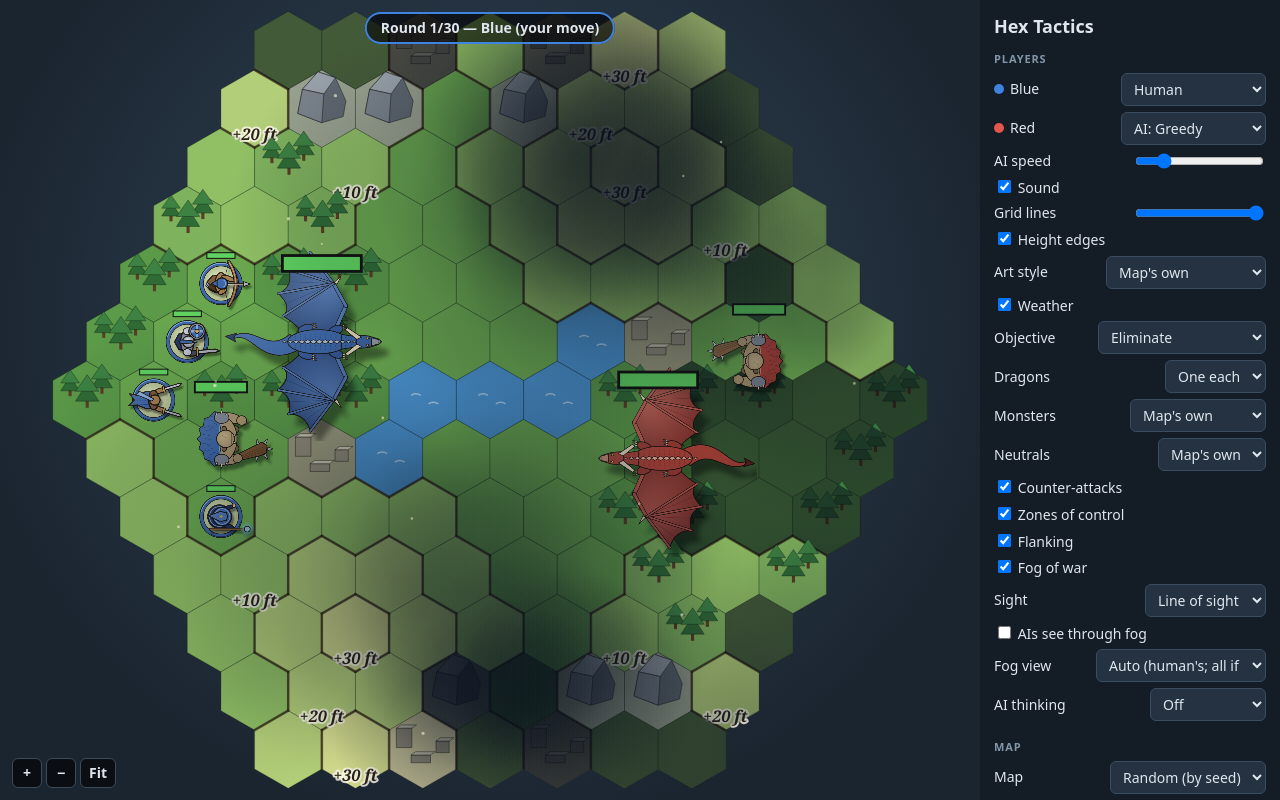
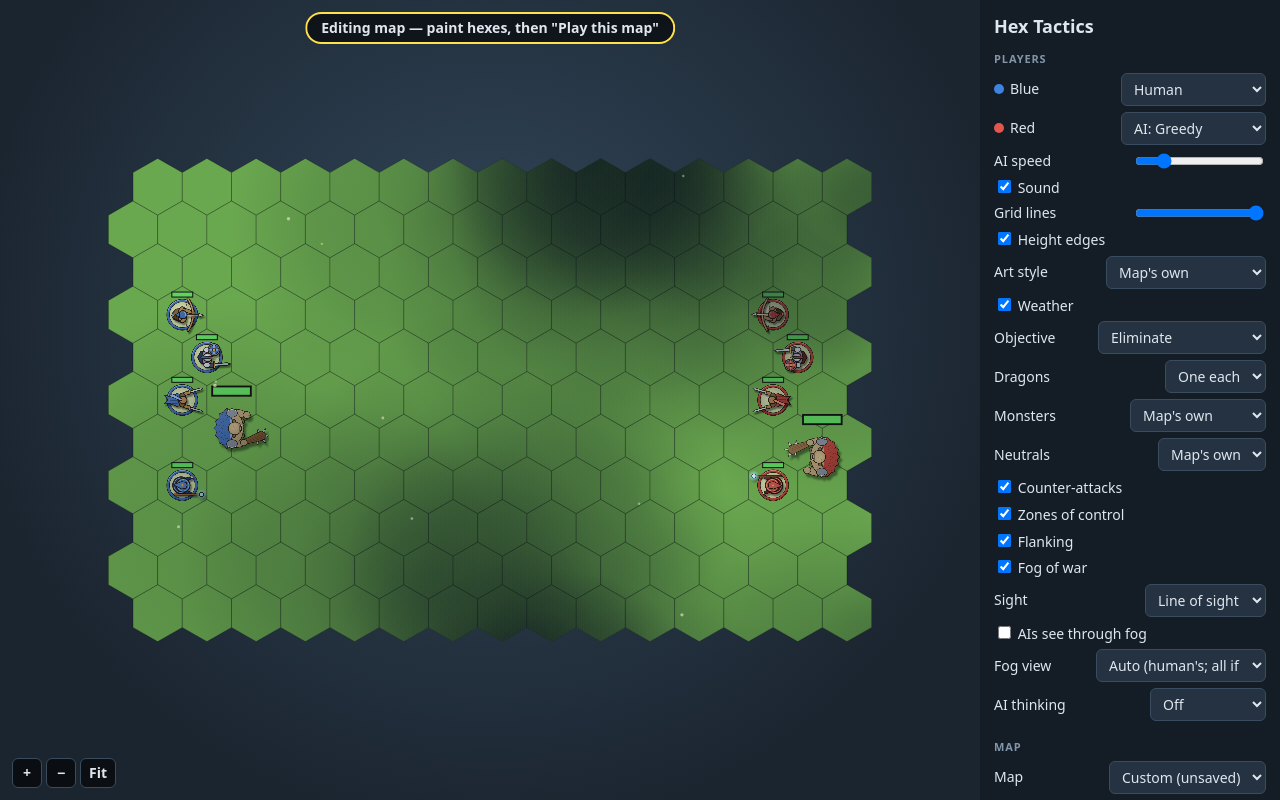
Before and after one commit to kentskinner/hex-tactics, a website with bundled scripts: page index.html in a window 1280 px wide. Built offline with nearby package versions, Linux system fonts and the light colour scheme; animation ran at ten frames a second; files whose address does not match are found by name.

Commit message:
Drop random maps from the browser game; open on the last map played
The arena still plays on generated maps. A first visit opens on Stonebridge.

```diff
--- a/index.html
+++ b/index.html
@@ -86,9 +86,7 @@
   <section>
     <h2>Map</h2>
     <label>Map <select id="mapSel"></select></label>
-    <label>Seed <input id="seed" type="number" value="1" min="1"></label>
-    <label title="Size of random maps (hexes from the centre to the edge).">Size <select id="size"><option value="6">Standard (127 hexes)</option><option value="9">Large (271)</option><option value="12">Huge (469)</option><option value="16">Vast (817)</option></select></label>
-    <div class="row"><button id="new">Restart</button><button id="rand">Random map</button></div>
+    <div class="row"><button id="new">Restart</button></div>
     <div class="row"><button id="edit">Edit map</button></div>
   </section>
   <section id="editor" hidden>
--- a/src/main.js
+++ b/src/main.js
@@ -1,5 +1,5 @@
 // Browser UI: human input, AI turn loop, animation, and the map editor. All rules live in engine.js.
-import { generateMap, mapFromData, mapToData, mapProblem, rectBoard } from './mapgen.js';
+import { mapFromData, mapToData, mapProblem, rectBoard } from './mapgen.js';
 import * as E from './engine.js';
 import { AIS } from './ai/index.js';
 import { Renderer } from './render.js';
@@ -17,7 +17,8 @@ let state, ais = [null, null];
 let gen = 0;            // bumped on every new game so stale async work can bail out
 let busy = false;       // an animation or AI turn is in progress
 let sel = null, reach = null, undo = null, hover = null;
-let custom = null;      // map data (see mapgen.js) when playing a hand-made map; null = random seed
+let custom = null;      // the map being played, as map data (see mapgen.js); set once the first map has loaded
+const FIRST_MAP = 'stonebridge';   // the map a first visit opens on
 let editing = false;    // editor is open; state.map is the working copy
 let obs = null;         // what the player at the screen may know: state, minus unseen enemies under fog
 let lastSeen = [new Map(), new Map()];   // per team: enemy id -> where it was last seen
@@ -70,7 +71,7 @@ function applyArt() {
 function newGame() {
   gen++;
   busy = false;
-  const map = custom ? mapFromData(custom) : generateMap(Math.max(1, Math.floor(+$('seed').value) || 1), +$('size').value || 6);
+  const map = mapFromData(custom);
   state = E.createGame(map, { fog: !editing && $('fog').checked, sight: $('sight').value, flank: $('flank').checked, counters: $('counters').checked, zoc: $('zoc').checked,
     mode: editing ? 'eliminate' : $('mode').value, dragons: editing ? 'none' : $('dragons').value,
     monsters: editing || $('monsters').value === 'none' ? [] : $('monsters').value === 'cave' ? E.PACKS.cave : undefined,
@@ -86,7 +87,7 @@ function newGame() {
   R.pad = editing ? 2 : 0;
   R.layout(state.map);
   $('log').textContent = '';
-  log(custom ? `New game on ${custom.name ? `map "${custom.name}"` : 'unsaved custom map'}` : `New game on map seed ${state.map.seed}`);
+  log(`New game on ${custom.name ? `map "${custom.name}"` : 'unsaved custom map'}`);
   refresh();
   if (!editing) pump();
 }
@@ -168,8 +169,6 @@ function updateFog() {
 function refresh() {
   const b = $('banner');
   updateFog();
-  $('seed').disabled = !!custom;
-  $('size').disabled = !!custom;
   if (editing) {
     Object.assign(view, { selected: null, reach: null, reachCells: null, destCells: null, targets: new Set(), hoverTargets: new Set(), threat: null, sight: null });
     const cell = hover && E.cellAt(state.map, hover);
@@ -732,7 +731,6 @@ async function refreshMapList() {
   try { names = await (await fetch('api/maps')).json(); } catch { /* server without the maps API */ }
   const s = $('mapSel');
   s.textContent = '';
-  s.add(new Option('Random (by seed)', '#random'));
   // Label each saved map with its size, e.g. "greenvale — Vast (839)".
   const sizes = await Promise.all(names.map(async (n) => {
     try { return (await (await fetch('maps/' + encodeURIComponent(n) + '.json')).json()).cells.length; } catch { return 0; }
@@ -740,7 +738,7 @@ async function refreshMapList() {
   const sizeName = (c) => (c < 200 ? 'Standard' : c < 350 ? 'Large' : c < 600 ? 'Huge' : 'Vast');
   names.forEach((n, i) => s.add(new Option(sizes[i] ? n + ' — ' + sizeName(sizes[i]) + ' (' + sizes[i] + ')' : n, n)));
   if (custom && !names.includes(custom.name)) s.add(new Option('Custom (unsaved)', '#custom'));
-  s.value = custom ? (names.includes(custom.name) ? custom.name : '#custom') : '#random';
+  if (custom) s.value = names.includes(custom.name) ? custom.name : '#custom';
   return names;
 }
 
@@ -787,19 +785,9 @@ async function openSavedMap(name) {
   refreshMapList();
 }
 
-function useRandomMap() {
-  custom = null;
-  R.backdrop = null;
-  setEditing(false);
-  store('map', '');
-  newGame();
-  refreshMapList();
-}
-
 $('mapSel').addEventListener('change', (ev) => {
   const v = ev.target.value;
-  if (v === '#random') useRandomMap();
-  else if (v !== '#custom') openSavedMap(v).catch(() => log(`Could not load map "${v}"`));
+  if (v !== '#custom') openSavedMap(v).catch(() => log(`Could not load map "${v}"`));
 });
 
 // ---- Editor ----
@@ -853,7 +841,6 @@ $('edArt').addEventListener('change', () => {
 });
 
 function enterEdit() {
-  if (!custom) custom = mapToData(state.map);          // start from the generated map
   setEditing(true);
   $('edName').value = custom.name || '';
   $('edCeiling').checked = !!custom.ceiling;
@@ -1191,15 +1178,9 @@ $('zoomIn').addEventListener('click', () => R.zoomBy(1.25));
 $('zoomOut').addEventListener('click', () => R.zoomBy(0.8));
 $('zoomFit').addEventListener('click', () => R.fit());
 $('new').addEventListener('click', () => { if (editing) setEditing(false); newGame(); });
-$('rand').addEventListener('click', () => {
-  $('seed').value = 1 + Math.floor(Math.random() * 99999);
-  useRandomMap();
-});
-$('seed').addEventListener('change', () => { if (!custom) newGame(); });
 $('fogView').addEventListener('change', () => { sel = reach = null; refresh(); });
 if (store('aiView')) $('aiView').value = store('aiView');
 $('aiView').addEventListener('change', (ev) => { store('aiView', ev.target.value); refresh(); });
-$('size').addEventListener('change', () => { if (!custom) newGame(); });
 for (const id of ['fog', 'sight', 'counters', 'zoc', 'flank', 'mode', 'dragons', 'monsters', 'wild']) $(id).addEventListener('change', () => { if (!editing) newGame(); });
 window.addEventListener('pointerdown', unlock);
 window.addEventListener('keydown', unlock);
@@ -1219,18 +1200,27 @@ setEnabled($('sound').checked);
 $('sound').addEventListener('change', (ev) => { setEnabled(ev.target.checked); store('sound', ev.target.checked ? 'on' : 'off'); });
 $('end').addEventListener('click', endTurn);
 $('undo').addEventListener('click', undoMove);
-window.addEventListener('resize', () => R.layout(state.map));
+window.addEventListener('resize', () => { if (state) R.layout(state.map); });
+
+// Open the map played last time, or the first map; with no saved maps at all, the editor on a blank board.
+async function start() {
+  const names = await refreshMapList().catch(() => []);
+  const last = store('map');
+  for (const name of [last, FIRST_MAP, names[0]]) {
+    if (!name || !names.includes(name)) continue;
+    try { return await openSavedMap(name); } catch (e) { console.warn(`could not open map "${name}"`, e); }
+  }
+  custom = rectBoard(15, 11);
+  R.backdrop = null;
+  enterEdit();
+  $('edMsg').textContent = 'No saved maps found: paint one here and save it.';
+}
 
 setEditing(false);
-newGame();
 R.loadTokens().catch((e) => console.warn('token art not loaded', e));
-(function frame() {
+start().then(() => (function frame() {
   R.draw(obs || state, view);
   requestAnimationFrame(frame);
-})();
-refreshMapList().then((names) => {
-  const last = store('map');
-  if (last && names.includes(last)) return openSavedMap(last);
-}).catch((e) => console.warn('could not restore last map', e));
+})());
 
 window.game = { get state() { return state; }, view, E, AIS, setBackdrop };   // handy for poking around in the console
```
Also changed, not shown: README.md.
